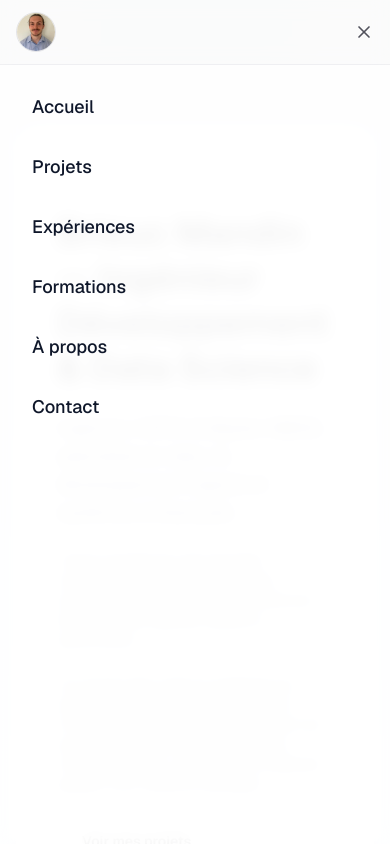
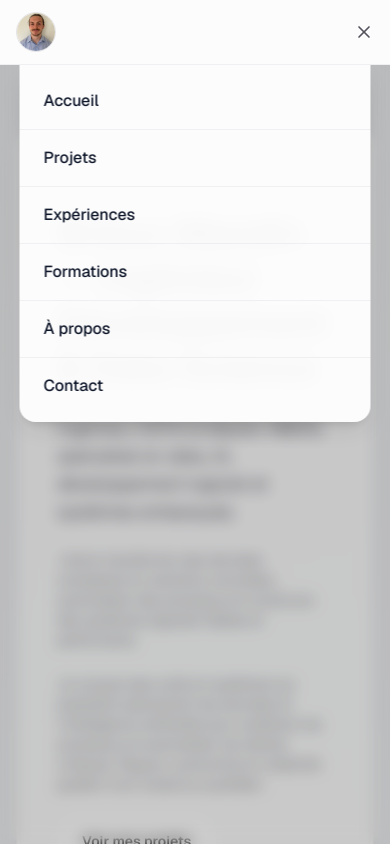
Before and after one commit to RoiBrioche/site-web-vitrine, a Next.js app: page / in a window 390 px wide. Both pictures are taken after a click on the button 364 px from the left and 32 px from the top of the page. Shown: the top 844 px of the page. Built offline with nearby package versions, Linux system fonts and the light colour scheme.

Commit message:
réparation du header (#28)

```diff
--- a/src/components/layout/site-header.tsx
+++ b/src/components/layout/site-header.tsx
@@ -157,9 +157,24 @@ export function SiteHeader() {
     }
   };
 
+  // Ajout d'un effet pour gérer le scroll et le header
+  useEffect(() => {
+    // S'assurer que le body a un padding-top égal à la hauteur du header
+    const header = document.querySelector('header');
+    if (header) {
+      const headerHeight = header.offsetHeight;
+      document.body.style.paddingTop = `${headerHeight}px`;
+
+      // Nettoyage
+      return () => {
+        document.body.style.paddingTop = '';
+      };
+    }
+  }, []);
+
   return (
-    <div className="relative">
-      <header className="sticky top-0 z-50 border-b border-zinc-200/50 bg-white/80 backdrop-blur dark:border-zinc-800/60 dark:bg-zinc-950/70">
+    <>
+      <header className="fixed top-0 left-0 right-0 z-50 border-b border-zinc-200/50 bg-white/95 backdrop-blur-md dark:border-zinc-800/60 dark:bg-zinc-950/70">
         <Container className="flex h-16 items-center justify-between relative">
           {/* Branding - Toujours visible */}
           <Link
@@ -212,24 +227,30 @@ export function SiteHeader() {
         />
       </header>
 
-      {/* Menu mobile - Maintenant en dehors du header */}
-      {isMenuOpen && (
+      {/* Menu mobile - Complètement séparé du header */}
       <div
-          className="fixed left-0 right-0 z-40 bg-white/95 dark:bg-zinc-950/95 backdrop-blur-sm transition-all duration-300 ease-in-out transform border-t border-zinc-200/50 dark:border-zinc-800/50 md:hidden"
+        className={`fixed z-40 bg-white/95 dark:bg-zinc-950/70 backdrop-blur-sm transition-all duration-300 ease-in-out border-t border-zinc-200/50 dark:border-zinc-800/50 md:hidden
+          ${isMenuOpen ? 'translate-y-0' : '-translate-y-full'}
+        `}
         style={{
           top: '4rem', // Hauteur du header
-            height: 'calc(100vh - 4rem)', // Hauteur de l'écran moins la hauteur du header
+          left: '50%',
+          transform: isMenuOpen ? 'translateX(-50%) translateY(0)' : 'translateX(-50%) translateY(-100%)',
+          width: '90%',
+          maxWidth: '400px',
+          maxHeight: 'calc(100vh - 5rem)',
+          borderRadius: '0 0 1rem 1rem',
           overflowY: 'auto',
-            transform: 'translateY(0)'
+          boxShadow: '0 10px 25px -5px rgba(0, 0, 0, 0.1), 0 8px 10px -6px rgba(0, 0, 0, 0.1)'
         }}
         aria-hidden={!isMenuOpen}
       >
-          <nav className="p-4">
-            <ul className="space-y-2">
-              {navLinks.map((link) => (
-                <li key={link.href}>
+        <nav className="py-2">
+          <ul className="divide-y divide-zinc-200/50 dark:divide-zinc-700/50">
+            {navLinks.map((link, index) => (
+              <li key={link.href} className="hover:bg-zinc-100/50 dark:hover:bg-zinc-800/50 transition-colors">
                 <Link
-                    className="block px-4 py-3 text-lg font-medium rounded-lg text-zinc-800 hover:bg-zinc-100 dark:text-zinc-200 dark:hover:bg-zinc-800"
+                  className="block px-6 py-4 text-base font-medium text-zinc-800 dark:text-zinc-200"
                   href={link.href}
                   onClick={handleNavLinkClick}
                 >
@@ -240,30 +261,64 @@ export function SiteHeader() {
           </ul>
         </nav>
       </div>
+
+      {/* Overlay semi-transparent */}
+      {isMenuOpen && (
+        <div
+          className="fixed inset-0 z-30 bg-black/20 backdrop-blur-sm md:hidden"
+          onClick={closeMenu}
+          aria-hidden="true"
+        />
       )}
 
-      {/* Empêcher le défilement du corps lorsque le menu est ouvert */}
+      {/* Styles globaux */}
       <style jsx global>{`
+        /* Styles de base pour le header fixe */
+        body {
+          padding-top: 4rem; /* Hauteur du header */
+        }
+
         @media (max-width: 767px) {
           body {
             overflow-x: hidden;
-            position: relative;
             width: 100%;
+            padding-right: 0 !important;
           }
 
-          /* Empêcher le défilement horizontal sur mobile */
           html, body {
             max-width: 100%;
             overflow-x: hidden;
+            -webkit-overflow-scrolling: touch;
           }
 
-          /* Masquer le contenu derrière le menu ouvert */
+          /* Améliorer le scroll sur iOS */
+          @supports (-webkit-touch-callout: none) {
+            body {
+              position: relative;
+              width: 100%;
+              min-height: 100%;
+            }
+          }
+
+          /* Gestion du menu ouvert */
           body.menu-open {
             overflow: hidden;
-            height: 100vh;
+            position: fixed;
+            width: 100%;
+            height: 100%;
+          }
+
+          /* Améliorer la visibilité des liens */
+          @media (hover: hover) and (pointer: fine) {
+            .hover\:bg-zinc-100\/50:hover {
+              background-color: rgba(243, 244, 246, 0.5);
+            }
+            .dark .hover\:bg-zinc-800\/50:hover {
+              background-color: rgba(39, 39, 42, 0.5);
+            }
           }
         }
       `}</style>
-    </div>
+    </>
   );
 }
```
Lines whose indentation alone changed are shown as unchanged.
